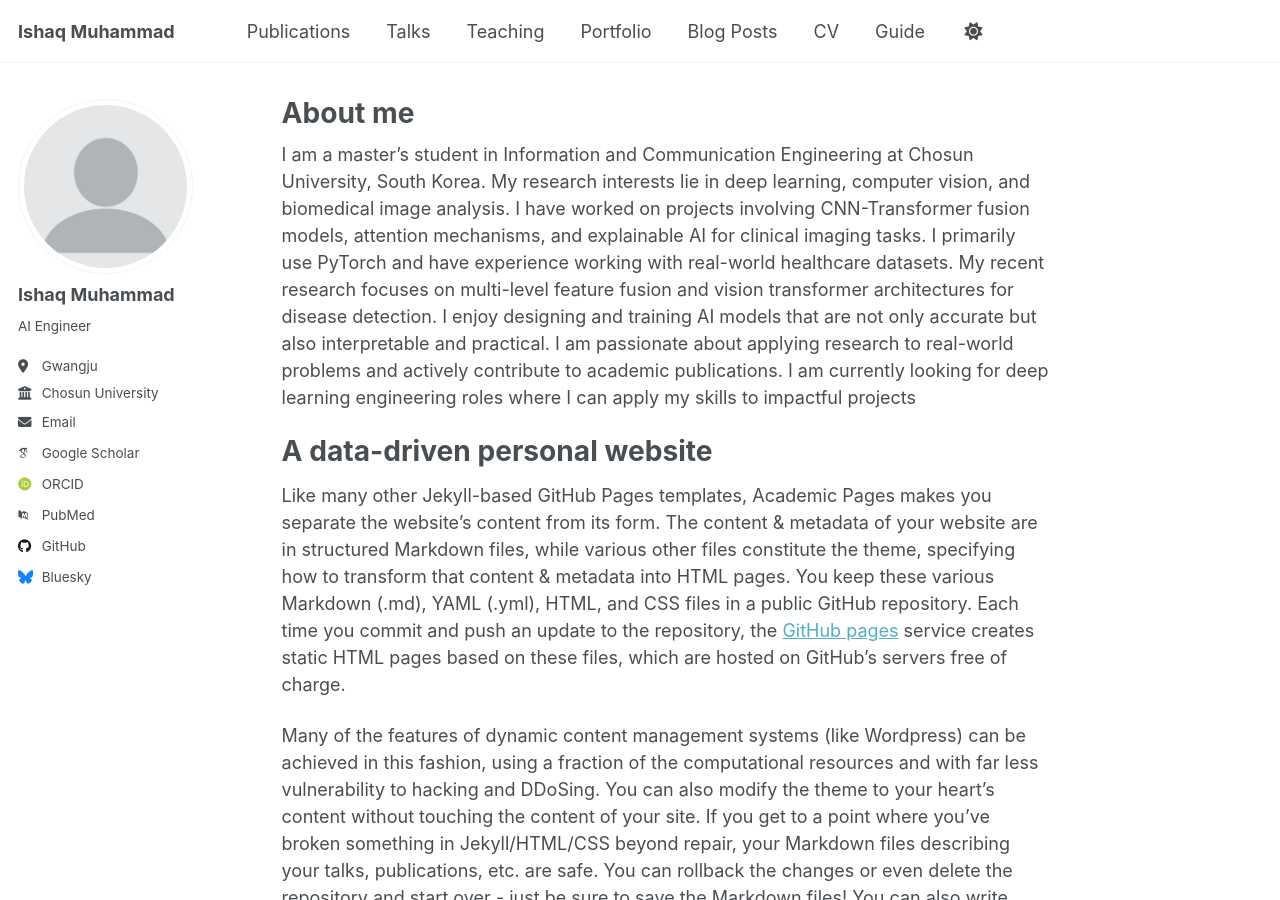
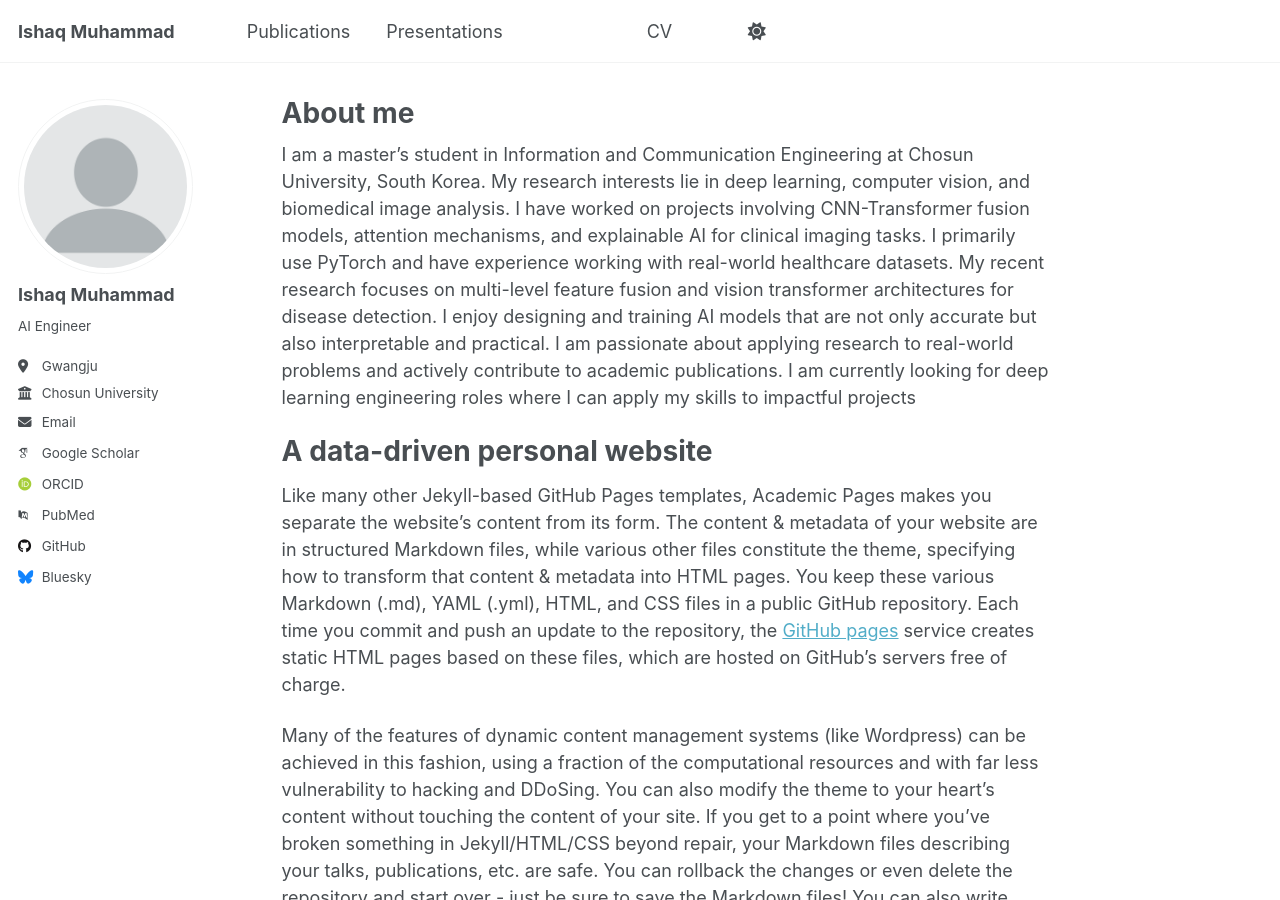
Before and after one commit to IshaqMKhan/IshaqMKhan.github.io, a Jekyll site: the page built from _pages/about.md, in a window 1280 px wide and 900 px high. Built offline with Jekyll 4.4.1, drawn with Linux system fonts in a browser that asks for light colours; some web fonts are replaced; a script that is not in the unit is left out; some of the changed lines change nothing that is shown.

Commit message:
Update navigation.yml

```diff
--- a/_data/navigation.yml
+++ b/_data/navigation.yml
@@ -11,17 +11,17 @@ main:
   - title: "Publications"
     url: /publications/
 
-  - title: "Talks"
-    url: /talks/
+  - title: "Presentations"
+    url: /presetnations/
 
-  - title: "Teaching"
-    url: /teaching/
+  - #title: "Teaching"
+    #url: /teaching/
 
-  - title: "Portfolio"
-    url: /portfolio/
+  - #title: "Portfolio"
+    #url: /portfolio/
 
-  - title: "Blog Posts"
-    url: /year-archive/
+  - #title: "Blog Posts"
+    #url: /year-archive/
 
   - title: "CV"
     url: /cv/
@@ -29,5 +29,5 @@ main:
   # - title: "CV"
   #   url: /cv-json/
 
-  - title: "Guide"
-    url: /markdown/
+  - #title: "Guide"
+    #url: /markdown/
```
